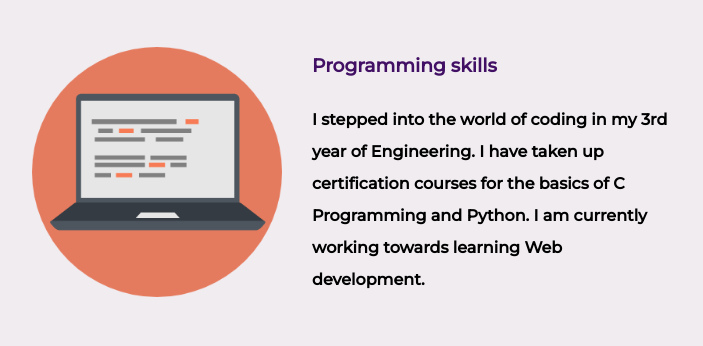
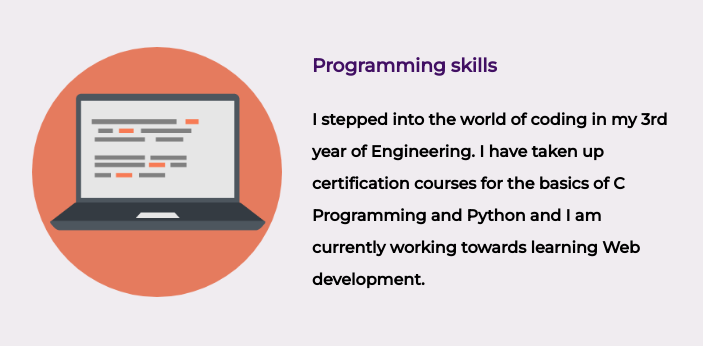
Before and after one commit to SnehaAnand0512/updated-cv, a plain HTML site: page index.html in a window 1280 px wide. Shown: the part 1239-1585 px from the top of the page, without its empty margins (288-991 px from the left). Drawn offline with Linux system fonts and the light colour scheme.

Commit message:
new updation
meh

```diff
--- a/index.html
+++ b/index.html
@@ -36,7 +36,7 @@
             <div class="skill-row">
               <img class="computer" src="images/circle-cropped.png" alt="Skill1" >
               <h3>Programming skills</h3>
-              <p>I stepped into the world of coding in my 3rd year of Engineering. I have taken up certification courses for the basics of C Programming and Python. I am currently working towards learning Web development.</p>
+              <p>I stepped into the world of coding in my 3rd year of Engineering. I have taken up certification courses for the basics of C Programming and Python and  I am currently working towards learning Web development.</p>
             </div>
 
             <div class="skill-row">
@@ -60,7 +60,7 @@
 
     <div class="bottom-container">
         <a class="footer-link" href="https://www.linkedin.com/in/sneha-anand-a185bb141/">LinkedIn</a>
-        <p class="copywrite">© 2020 Sneha Anand</p>
+        <p class="copywrite">©2020 Sneha Anand</p>
     </div>
 </body>
 </html>
```
